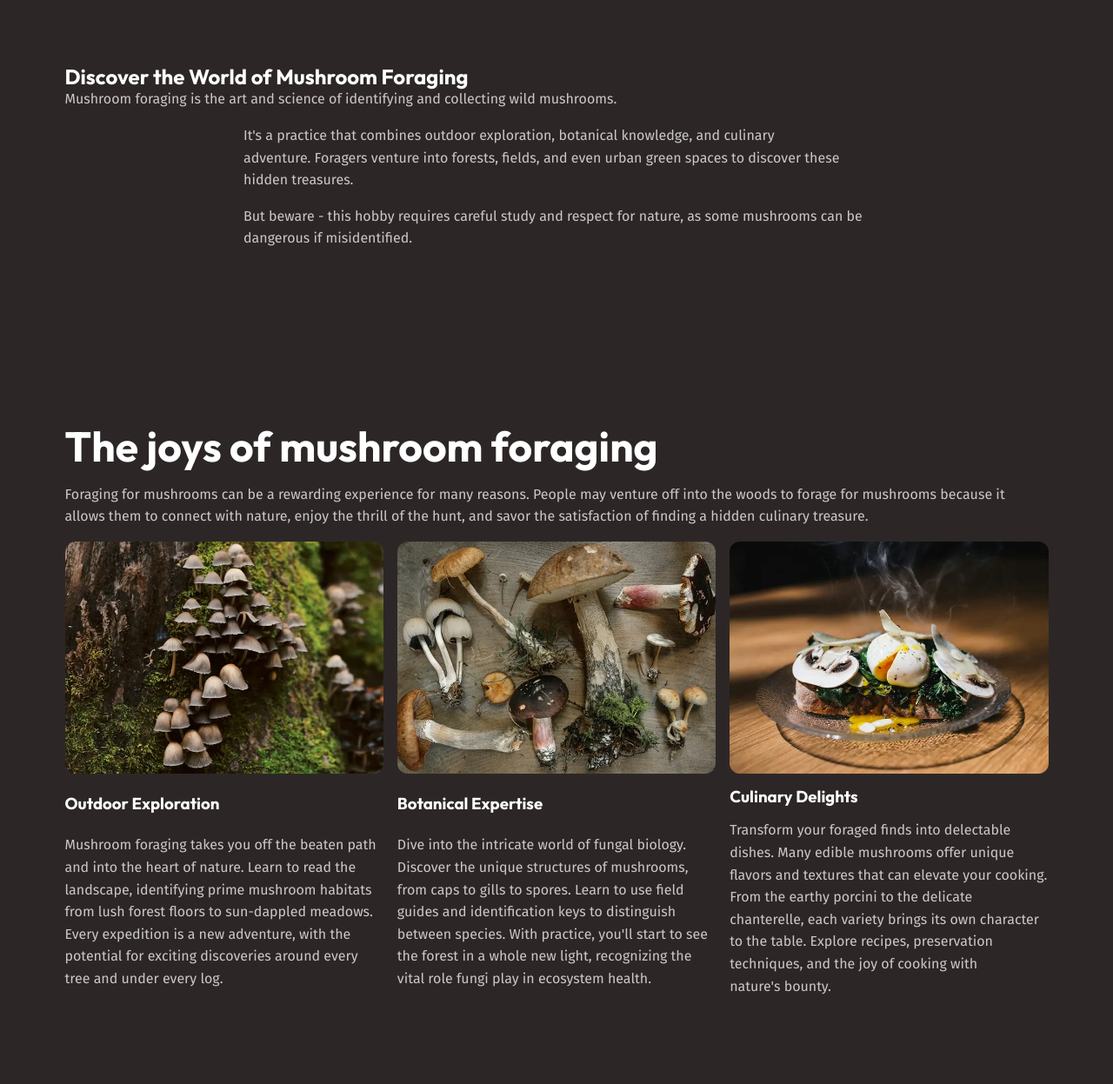
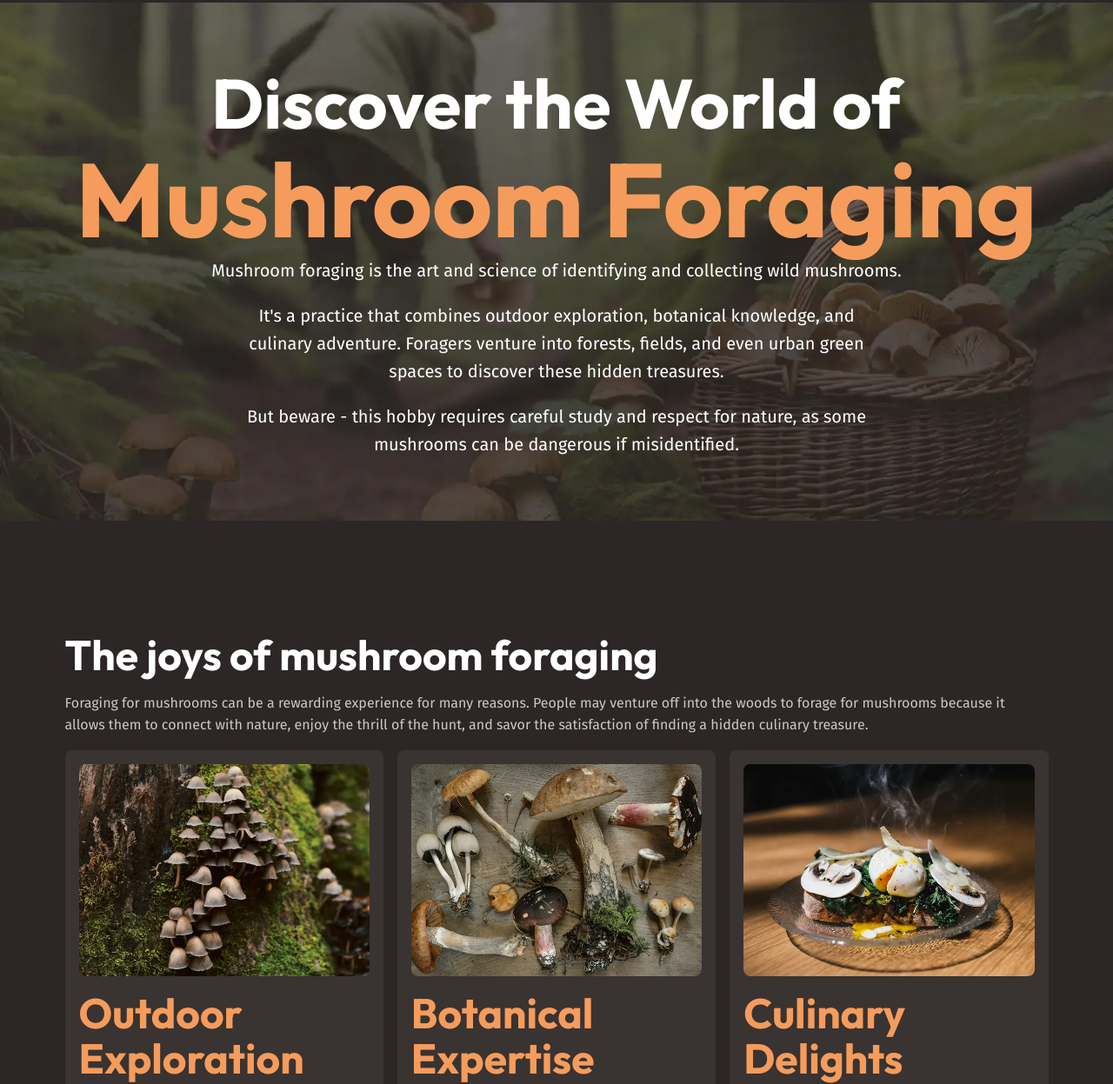
Before and after one commit to SaegesserSascha/fungi-finders, a plain HTML site: page index.html in a window 1280 px wide. Shown: the part 61-1308 px from the top of the page at 87% size. Drawn offline with Linux system fonts and the light colour scheme.

Commit message:
Styled components

```diff
--- a/index.html
+++ b/index.html
@@ -30,7 +30,9 @@
     <main>
       <section class="hero flow section" data-padding="compact">
         <div class="wrapper">
-          <h1>Discover the World of Mushroom Foraging</h1>
+          <h1 class="hero__title">
+            Discover the World of <span>Mushroom Foraging</span>
+          </h1>
           <p>
             Mushroom foraging is the art and science of identifying and
             collecting wild mushrooms.
@@ -61,12 +63,12 @@
             culinary treasure.
           </p>
           <div class="equal-columns">
-            <div class="card grid-flow">
+            <div class="card">
               <img
                 src="/assets/outdoor-exploration.webp"
                 alt="Tightly grouped brown mushrooms growing up a mossy tree trunk"
               />
-              <h3>Outdoor Exploration</h3>
+              <h3 class="card__title">Outdoor Exploration</h3>
               <p>
                 Mushroom foraging takes you off the beaten path and into the
                 heart of nature. Learn to read the landscape, identifying prime
@@ -75,12 +77,12 @@
                 for exciting discoveries around every tree and under every log.
               </p>
             </div>
-            <div class="card grid-flow">
+            <div class="card">
               <img
                 src="/assets/botanical-expertise.webp"
                 alt="Wild mushrooms on a table"
               />
-              <h3>Botanical Expertise</h3>
+              <h3 class="card__title">Botanical Expertise</h3>
               <p>
                 Dive into the intricate world of fungal biology. Discover the
                 unique structures of mushrooms, from caps to gills to spores.
@@ -90,12 +92,12 @@
                 ecosystem health.
               </p>
             </div>
-            <div class="card grid-flow">
+            <div class="card">
               <img
                 src="/assets/culinary-delight.webp"
                 alt="A plate of food with mushrooms on top"
               />
-              <h3>Culinary Delights</h3>
+              <h3 class="card__title">Culinary Delights</h3>
               <p>
                 Transform your foraged finds into delectable dishes. Many edible
                 mushrooms offer unique flavors and textures that can elevate
@@ -196,7 +198,7 @@
     </main>
 
     <footer class="site-footer">
-      <p>Happy Foraging!</p>
+      <p class="site-footer__title">Happy Foraging!</p>
       <a href="mailto:contact@fungifinders.com">contact@fungifinders.com</a>
     </footer>
   </body>
--- a/style.css
+++ b/style.css
@@ -250,6 +250,83 @@
       gap: 0.5rem 1rem;
     }
   }
+
+  .site-footer {
+    display: grid;
+    gap: 2rem;
+    text-align: center;
+    padding-block: 2rem;
+    background-color: var(--background-dark);
+
+    a {
+      color: var(--text-main);
+    }
+
+    a:hover,
+    a:focus-visible {
+      color: var(--text-brand-light);
+    }
+  }
+
+  .site-footer__title {
+    font-size: var(--font-size-lg);
+    font-family: var(--ff-heading);
+    font-weight: 700;
+  }
+
+  .hero {
+    text-align: center;
+    font-size: var(--font-size-md);
+    color: var(--text-high-contrast);
+    background-image: url(/assets/hero.webp);
+    background-size: cover;
+    background-position: center;
+  }
+
+  .hero__title {
+    font-size: var(--font-size-heading-lg);
+
+    span {
+      font-size: var(--font-size-heading-xl);
+      color: var(--text-brand);
+      display: block;
+    }
+  }
+
+  .card {
+    display: grid;
+    gap: var(--card-gap, 1rem);
+    padding: 1rem;
+    background-color: var(--background-light);
+    border-radius: var(--border-radius-2);
+
+    img {
+      border-radius: var(--border-radius-2);
+    }
+  }
+
+  .card__title {
+    font-size: var(--card-title-font-size, var(--font-size-heading-regular));
+    color: var(--card-title-color, var(--text-brand));
+  }
+
+  .button {
+    display: inline-flex;
+    font-size: var(--font-size-md);
+    text-decoration: none;
+    cursor: pointer;
+    padding: 0.5rem 1rem;
+    background-color: var(--background-accent-main);
+    font-family: var(--ff-heading);
+    font-weight: 700;
+    border-radius: var(--border-radius-2);
+  }
+
+  .button:hover,
+  .button:focus-visible {
+    color: var(--text-high-contrast);
+    background-color: var(--background-accent-light);
+  }
 }
 
 @layer utilities {
```
